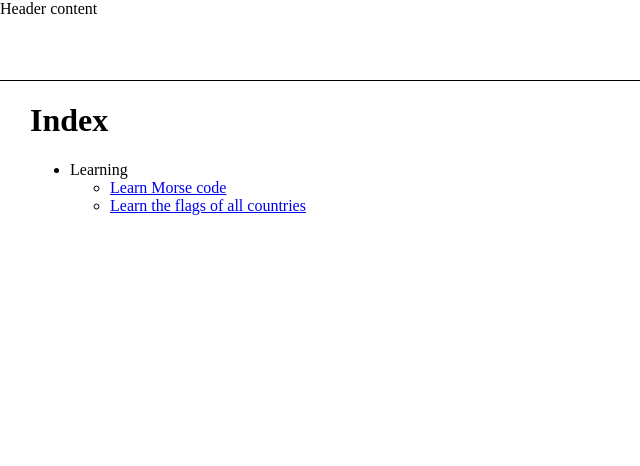
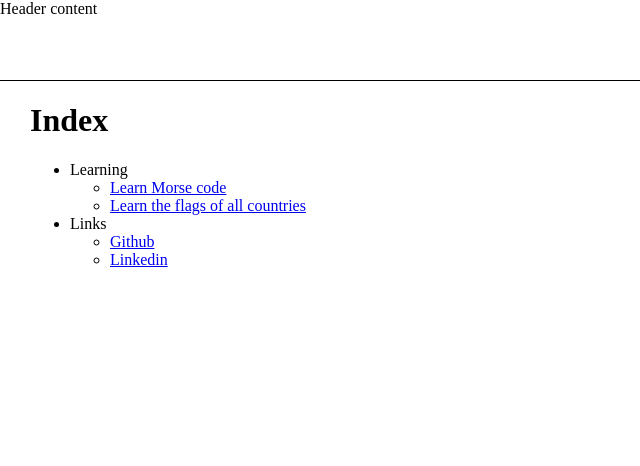
Before and after one commit to mavaneerden/website, a PHP site: page / in a window 1280 px wide. Shown: the top 466 px of the page, without its empty margins (0-640 px from the left). Run offline with PHP 8.4, Linux system fonts and the light colour scheme.

Commit message:
Add links for github and linkedin

```diff
--- a/index.php
+++ b/index.php
@@ -11,6 +11,11 @@
         <li><a href="learn/morse.php">Learn Morse code</a></li>
         <li><a href="learn/flags.php">Learn the flags of all countries</a></li>
     </ul>
+    <li>Links</li>
+    <ul>
+        <li><a href="https://github.com/mavaneerden">Github</a></li>
+        <li><a href="https://linkedin.com/in/marco-van-eerden">Linkedin</a></li>
+    </ul>
 </ul>
 
 <?php include "$_SERVER[DOCUMENT_ROOT]/templates/elements/footer.php"; ?>
```
